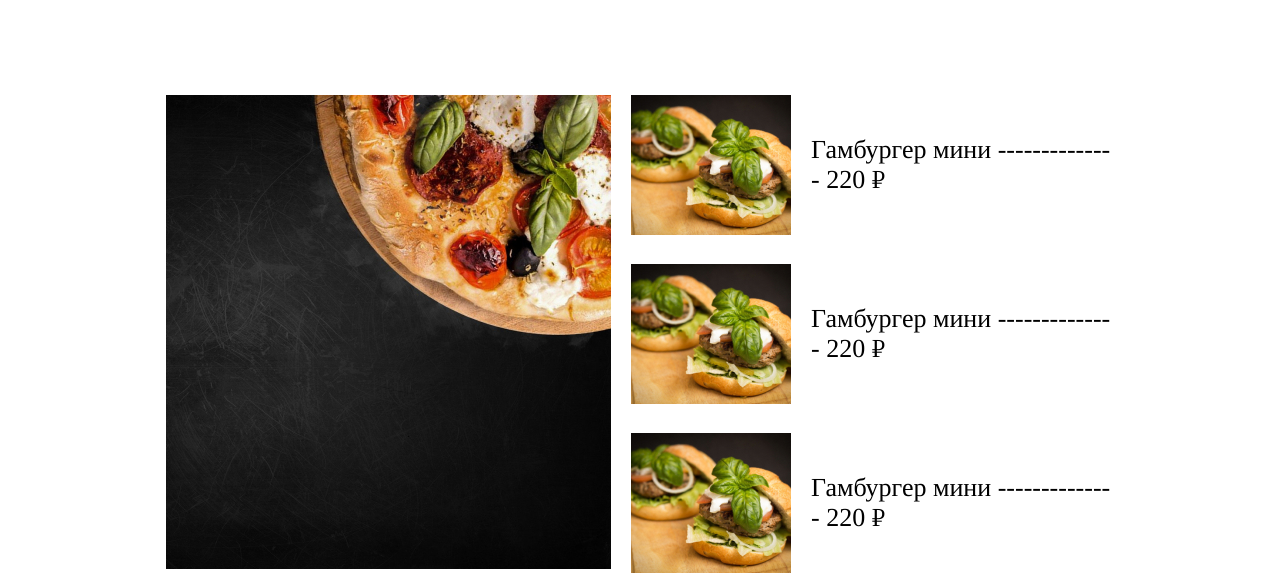
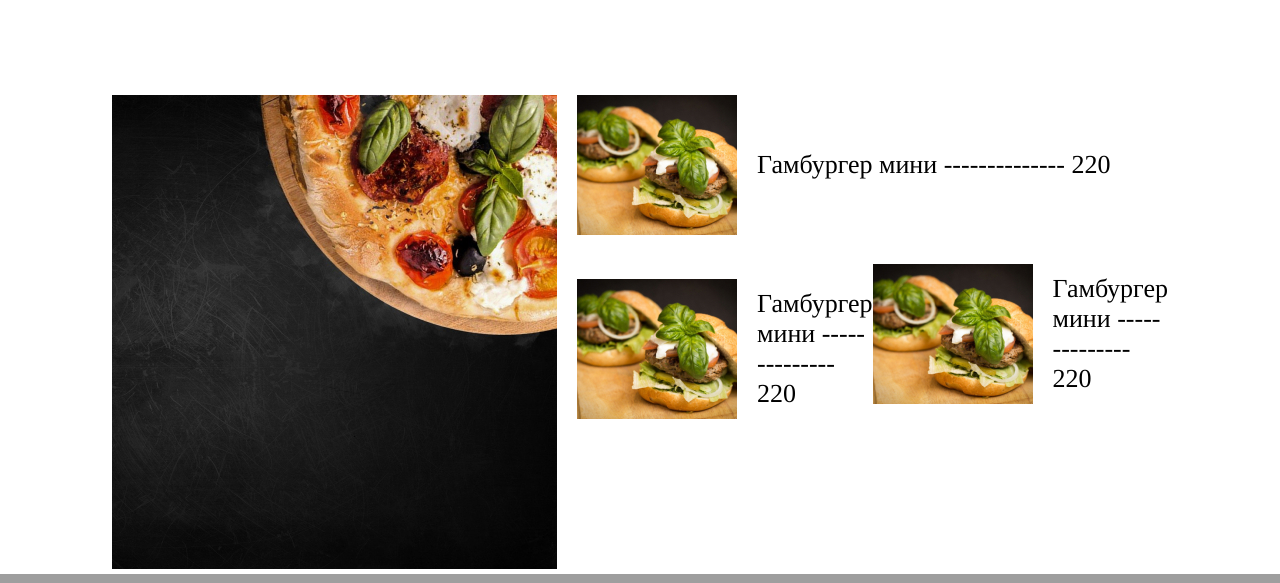
Before and after one commit to gdazfh/gdazfh.github.io, a plain HTML site: page index.html in a window 1280 px wide. Shown: the part 2380-2963 px from the top of the page. Drawn offline with nearby package versions, Linux system fonts and the light colour scheme; grey boxes are pictures that could not be loaded.

Commit message:
Update index.html

```diff
--- a/index.html
+++ b/index.html
@@ -244,19 +244,19 @@
                 <div class='burger-item'>
                     <img src="burger.jpg" class='burger'>
                     <div class='burger-text'>
-                        Гамбургер мини -------------- 220 ₽
+                        Гамбургер мини -------------- 220
                     </div>
                 </div>
                 <div class='burger-item'>
                     <img src="burger.jpg" class='burger'>
                     <div class='burger-text'>
-                        Гамбургер мини -------------- 220 ₽
-                    </div>
+                        Гамбургер мини -------------- 220
+                    </div
                 </div>
                 <div class='burger-item'>
                     <img src="burger.jpg" class='burger'>
                     <div class='burger-text'>
-                        Гамбургер мини -------------- 220 ₽
+                        Гамбургер мини -------------- 220
                     </div>
                 </div>
             </div>
```
